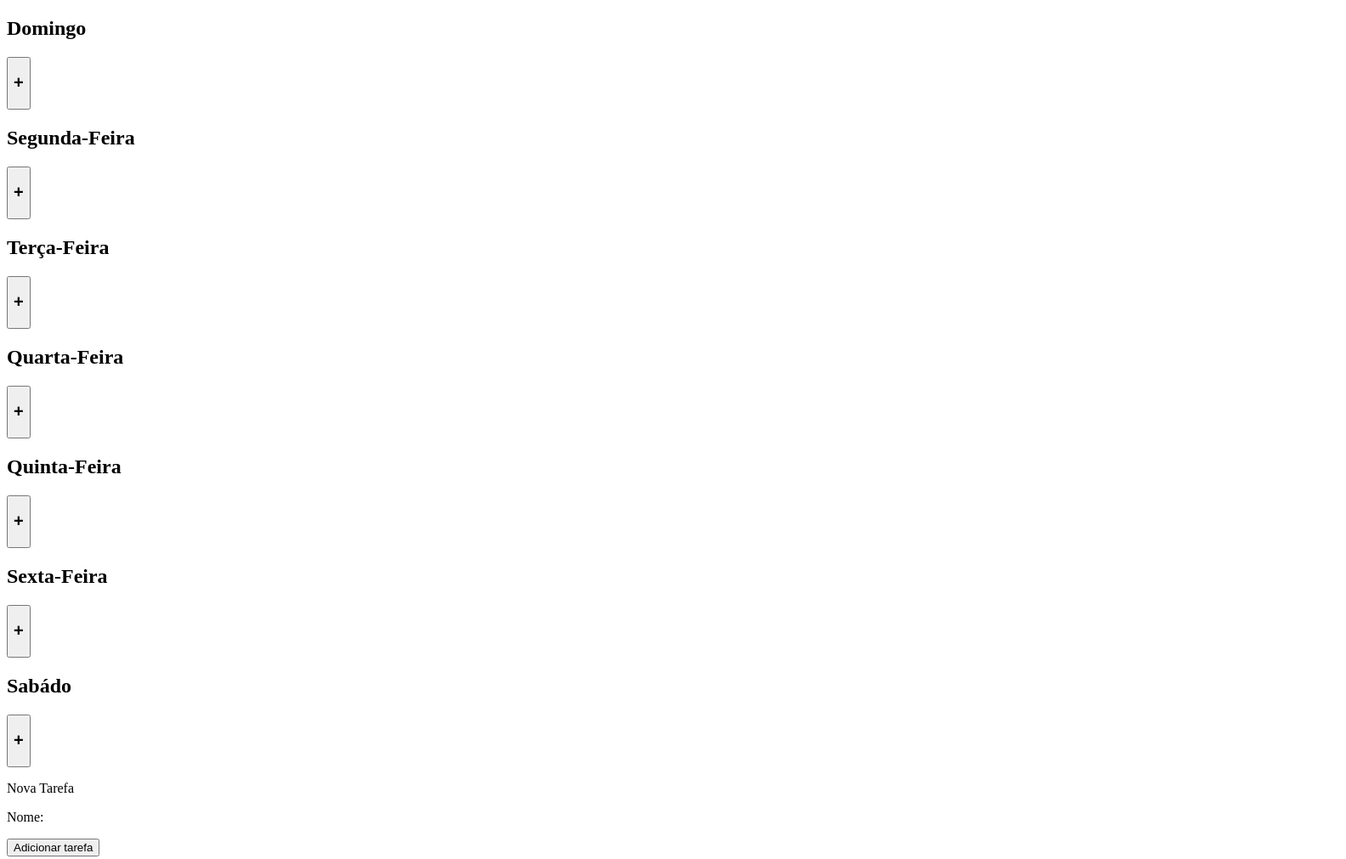
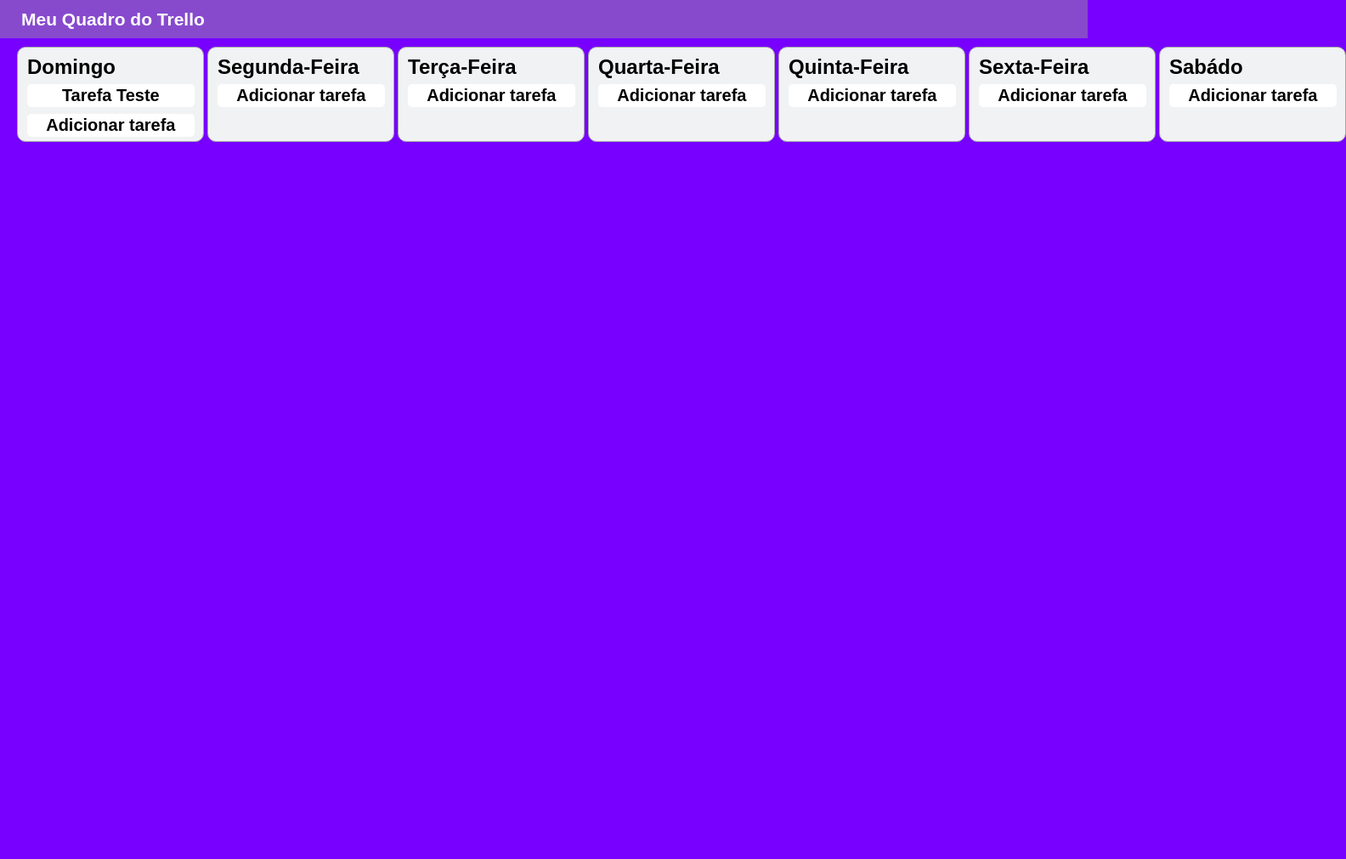
Before and after one commit to Arthurinfinit/Tentativa-Trello, a plain HTML site: page index.html in a window 1280 px wide. Shown: the whole page at 85% size, 1584 px wide, since content can reach past the window. After the commit the page ends 800 px from the top, so only its background shows below. Drawn offline with Linux system fonts and the light colour scheme.

Commit message:
Update index.html

```diff
--- a/index.html
+++ b/index.html
@@ -4,52 +4,50 @@
     <meta charset="UTF-8">
     <meta http-equiv="X-UA-Compatible" content="IE=edge">
     <meta name="viewport" content="width=device-width, initial-scale=1.0">
-    <link rel="style.css" href="">
+    <link rel="stylesheet" href="style.css">
     <title>To Do List</title>
 </head>
 <body>
-    <section class="Dias da Semana">
-        <div class="dom">
+    <section class="titulo">
+        <h1>Meu Quadro do Trello</h1>
+    </section>
+    <section class="dias">
+        <div class="dia" id="dom">
             <h1>Domingo</h1>
-            <button class="botao-add-tarefa"> <h1>+</h1></button>
+            <button class="tarefa"> <h1>Tarefa Teste</h1></button>
+            <button class="botao-add-tarefa"> <h1>Adicionar tarefa</h1></button>
+        </div>
+        <div class="dia" id="seg">
+            <h1>Segunda-Feira</h1>
+            <button class="botao-add-tarefa"> <h1>Adicionar tarefa</h1></button>
             <section class="Lista de afazeres"></section>
         </div>
-        <div class="seg">
-            <h1>Segunda-Feira</h1>
-            <button class="botao-add-tarefa"> <h1>+</h1></button>
+        <div class="dia" id="ter">
+            <h1>Terça-Feira</h1>
+            <button class="botao-add-tarefa"> <h1>Adicionar tarefa</h1></button>
             <section class="Lista de afazeres"></section>
         </div>
-        <div class="ter">
-            <h1>Terça-Feira</h1>
-            <button class="botao-add-tarefa"> <h1>+</h1></button>
+        <div class="dia" id="qua">
+            <h1>Quarta-Feira</h1>
+            <button class="botao-add-tarefa"> <h1>Adicionar tarefa</h1></button>
             <section class="Lista de afazeres"></section>
         </div>
-        <div class="qua">
-            <h1>Quarta-Feira</h1>
-            <button class="botao-add-tarefa"> <h1>+</h1></button>
+        <div class="dia" id="qui">
+            <h1>Quinta-Feira</h1>
+            <button class="botao-add-tarefa"> <h1>Adicionar tarefa</h1></button>
             <section class="Lista de afazeres"></section>
         </div>
-        <div class="qui">
-            <h1>Quinta-Feira</h1>
-            <button class="botao-add-tarefa"> <h1>+</h1></button>
+        <div class="dia" id="sex">
+            <h1>Sexta-Feira</h1>
+            <button class="botao-add-tarefa"> <h1>Adicionar tarefa</h1></button>
             <section class="Lista de afazeres"></section>
         </div>
-        <div class="sex">
-            <h1>Sexta-Feira</h1>
-            <button class="botao-add-tarefa"> <h1>+</h1></button>
-            <section class="Lista de afazeres"></section>
-        </div>
-        <div class="sab">
+        <div class="dia" id="dom">
             <h1>Sabádo</h1>
-            <button class="botao-add-tarefa"> <h1>+</h1></button>
+            <button class="botao-add-tarefa"> <h1>Adicionar tarefa</h1></button>
             <section class="Lista de afazeres"></section>
         </div>
     </section>
-    <section class="Add tarefa">
-        <p>Nova Tarefa</p>
-        <p>Nome:</p>
-        <!--campo em branco para preencher-->
-        <button>Adicionar tarefa</button>
     </section>
 </body>
 </html>
```
